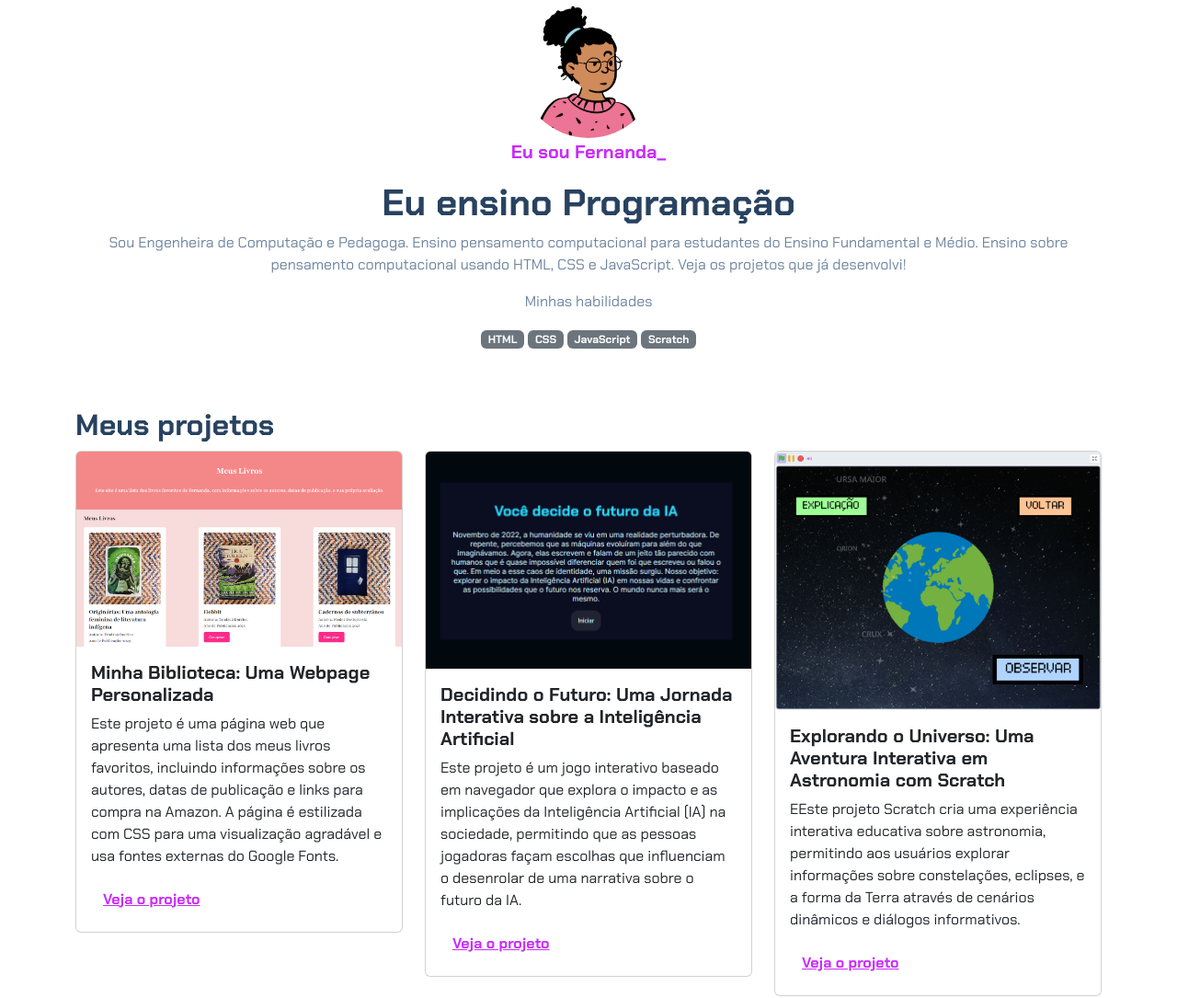
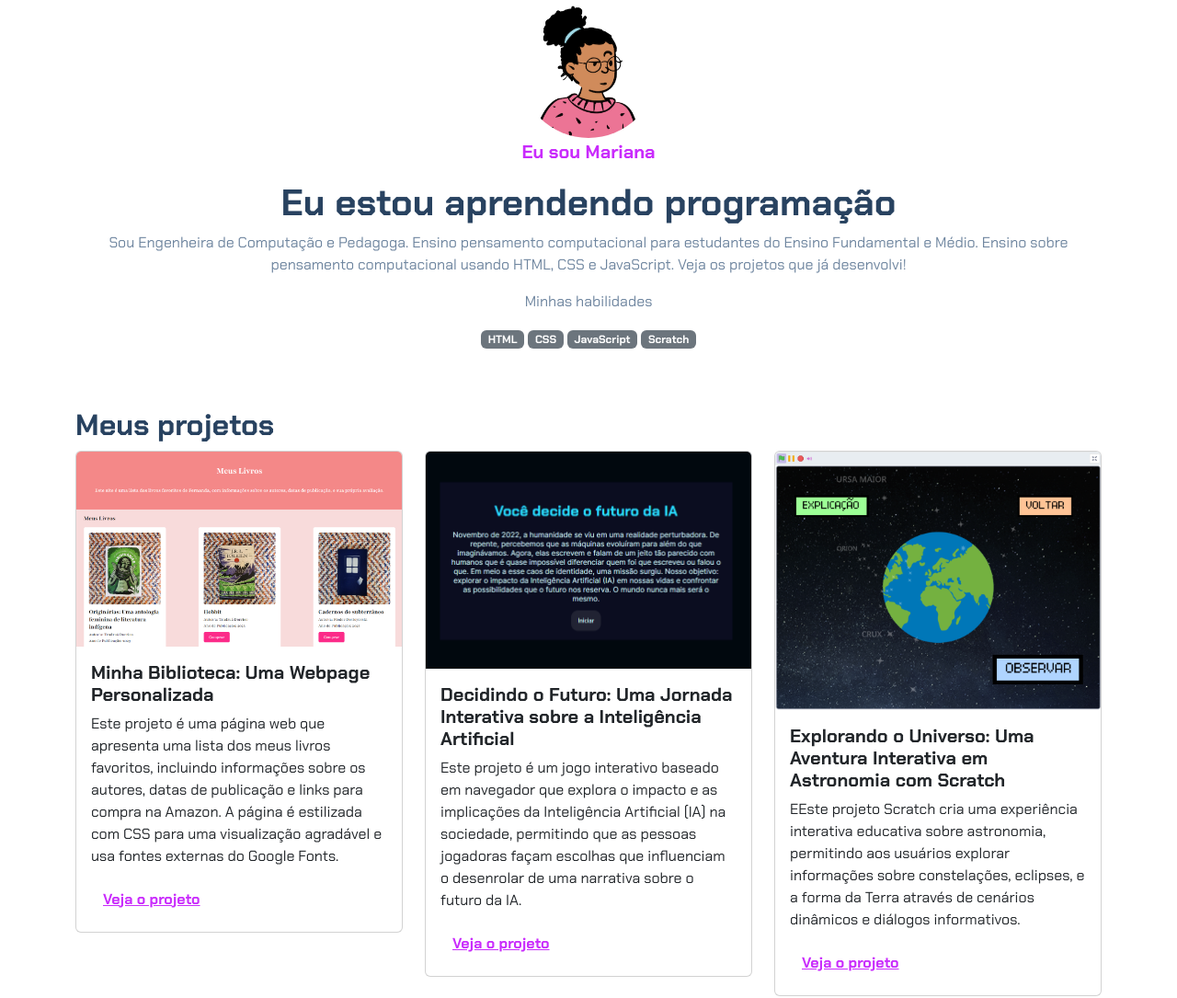
Before and after one commit to marianaianguas23/porft-lfio, a plain HTML site: page index.html in a window 1280 px wide. Shown: the top 1085 px of the page at 92% size. Drawn offline with nearby package versions, Linux system fonts and the light colour scheme.

Commit message:
Update index.html

```diff
--- a/index.html
+++ b/index.html
@@ -14,8 +14,8 @@
     <header class="container text-center">
         <img src="img/avatar-perfil.png" alt="avatar da Fernanda" class="rounded-circle" width="150" height="150"
             srcset="">
-        <p class="lead">Eu sou Fernanda_</p>
-        <h1>Eu ensino Programação</h1>
+        <p class="lead">Eu sou Mariana</p>
+        <h1>Eu estou aprendendo programação</h1>
         <p>Sou Engenheira de Computação e Pedagoga. Ensino pensamento computacional para estudantes do Ensino
             Fundamental e Médio. Ensino sobre pensamento computacional usando HTML, CSS e JavaScript. Veja os projetos
             que já desenvolvi!</p>
```
